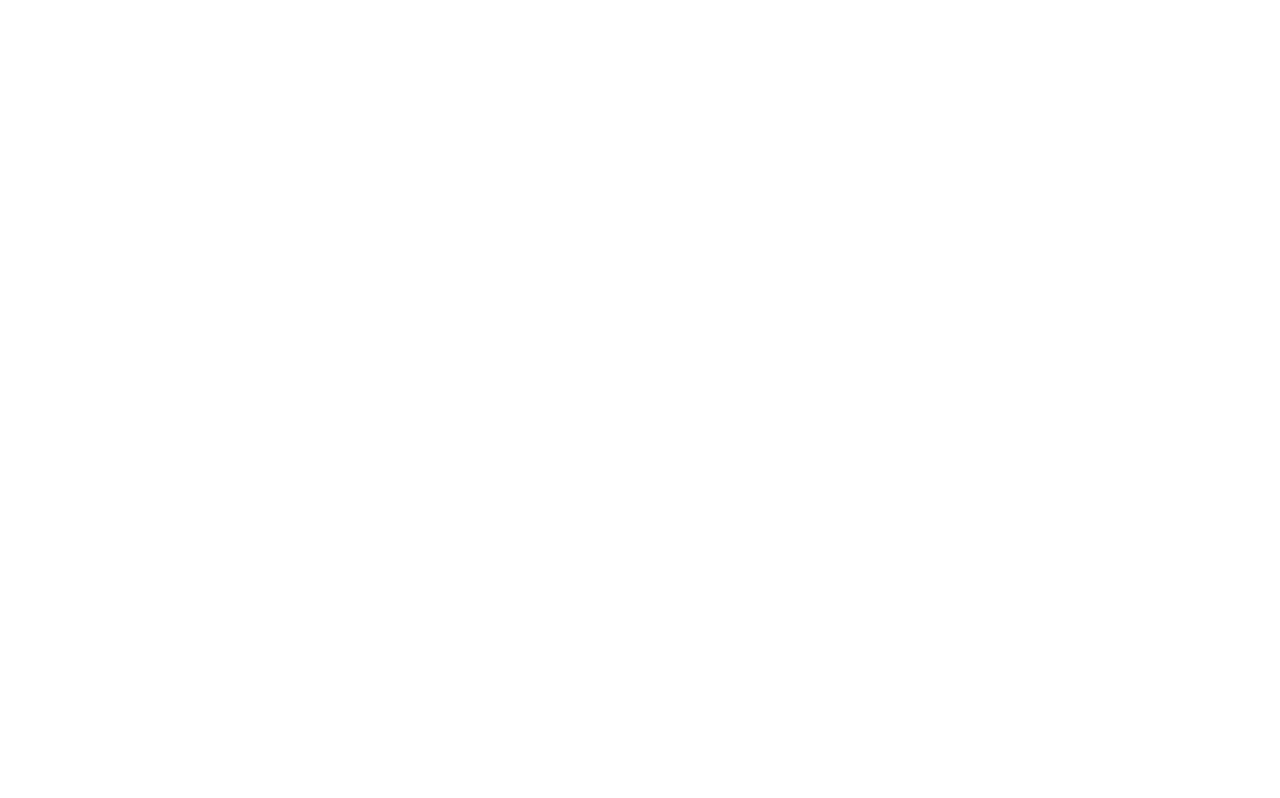
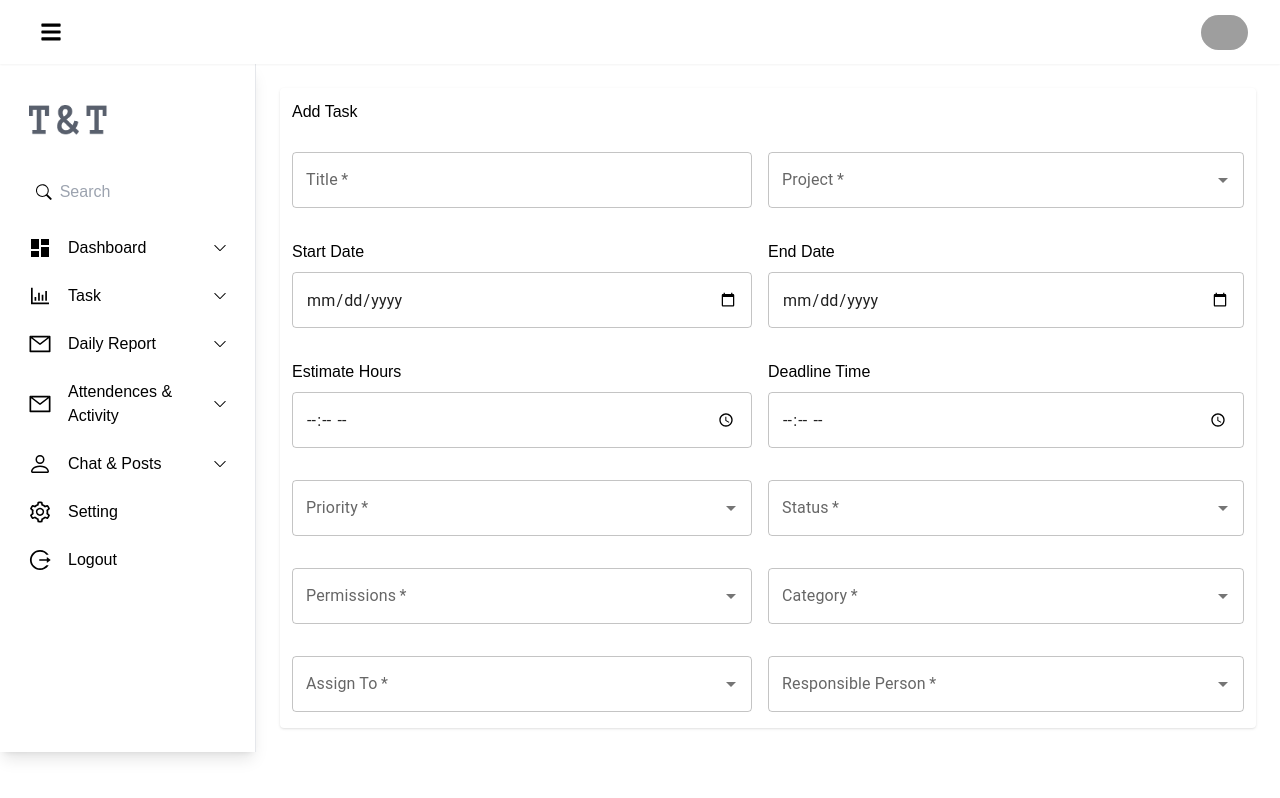
Before and after one commit to 2tracker/front_product_1, a React (Create React App) app: page /add-task in a window 1280 px wide. Before the commit this address had no page. Built offline with nearby package versions, Linux system fonts and the light colour scheme; grey boxes are pictures that could not be loaded.

Commit message:
added changes on add task page

```diff
--- a/src/App.js
+++ b/src/App.js
@@ -7,8 +7,8 @@
 import Dashboardpage from './Page/Dashboard';
 import Incomepage from './Page/Incomepage';
 import Taskpage from './Page/taskpage';
-import Birthdatlist from './Page/birthdatlist';
-import Myprofile from './Page/myprofile';
+import Birthdatlist from './Page/Birthdatlist'
+import AddNewTask from './Page/AddNewTask';
 
 function App() {
   return (
@@ -21,9 +21,7 @@
         <Route path='/incometable' element={<Incomepage/>}/>
         <Route path='/tasklist' element={<Taskpage/>}/>
         <Route path='/birthdaylist' element={<Birthdatlist/>}/>
-        <Route path='/myprofile' element={<Myprofile/>}/>
-
-
+        <Route path='/add-task' element={<AddNewTask/>}/>
       </Routes>
     </div>
   );
--- /dev/null
+++ b/src/Page/AddNewTask.jsx
@@ -0,0 +1,17 @@
+import React from "react";
+import Layout from "../component/common/Layout";
+import AddTask from "../component/common/TaskComponent/AddTaskComponent";
+
+const AddNewTask = () =>{
+    return(
+        <>
+        <Layout>
+           <div className="p-6">
+           <AddTask/>
+           </div>
+        </Layout>
+        </>
+    )
+}
+
+export default AddNewTask;
--- a/src/component/common/DashBorad/BirthDayTable/index.js
+++ b/src/component/common/DashBorad/BirthDayTable/index.js
@@ -17,21 +17,19 @@
 
 function BirthDayTable() {
   const [age, setAge] = React.useState("");
-  const [getDob,setGeDob] = React.useState([])
+  const [getDob, setGeDob] = React.useState([])
 
   const handleChange = (event) => {
     setAge(event.target.value);
   };
 
-  useEffect(()=>{
-    GetDOB().then((res)=>{
+  useEffect(() => {
+    GetDOB().then((res) => {
       setGeDob(res)
-    }).catch((err)=>{
-      console.log(err,"DOB ERROR");
+    }).catch((err) => {
+      console.log(err, "DOB ERROR");
     })
-  },[])
-
-  const pathName = window.location.pathname
+  }, [])
 
   return (
 
@@ -43,7 +41,7 @@
           </h5>
         </div>
         <div>
-              <TableContainer component={Paper} sx={{ maxHeight: 300 }} className="user-table-data">
+          <TableContainer component={Paper} sx={{ maxHeight: 400 }} className="user-table-data">
             <Table sx={{ minWidth: 650 }} aria-label="simple table">
               <TableHead>
                 <TableRow className="user-table-title">
@@ -60,10 +58,11 @@
                 </TableRow>
               </TableHead>
               <TableBody className="h-full min-h-[300px] !overflow-y-auto ">
-                  {getDob.map((item,index)=>{
+                {getDob.map((item, index) => {
                   return (
                     <>
                       <TableRow
+                      key={index}
                         sx={{ "&:last-child td, &:last-child th": { border: 0 } }}
                       >
                         <TableCell component="th" scope="row">
@@ -88,30 +87,23 @@
                         <TableCell>{moment(item?.DOB).format('DD/MM/YYYY')}</TableCell>
                         <TableCell>{item?.daysToBday} Days</TableCell>
                         <TableCell><button className={`w-[130px] h-[30px] ${item?.daysToBday > 130 ? 'text-orange-600 bg-orange-200' : 'text-blue-500 bg-blue-200'} ${item?.daysToBday === 0 && 'text-blue-500 bg-white'} font-semibold text-[16px]   rounded-2xl`}>
-                        {item?.daysToBday > 130 ? 'Low' : 'Something' } {item?.daysToBday === 0 && 'My Birthday'}
+                          {item?.daysToBday > 130 ? 'Low' : 'Something'} {item?.daysToBday === 0 && 'My Birthday'}
                         </button></TableCell>
+                      </TableRow>
 
-                    </TableRow>
                     </>
                   )
                 })}
+
               </TableBody>
             </Table>
           </TableContainer>
-
-            </div>
-            {pathName === '/birthdaylist' ?
-          ''
-          :
-
-            <div className="text-center">
-            <Link to={"/birthdaylist"} className="bg-blue-500 px-5 py-2 inline-flex mt-4 w-auto rounded-lg text-white">
-              <Button className=" hover:rounded-lg  hover:inline-flex !text-white !p-0 !h-auto">
-              View All
-              </Button>
+          <div className="text-center w-full">
+            <Link to={'/birthdaylist'}>
+                  <Button className="rounded-md">View All</Button>
                   </Link>
                 </div>
-          }
+        </div>
       </div>
 
     </div>
--- a/src/component/common/LoginComponent/index.jsx
+++ b/src/component/common/LoginComponent/index.jsx
@@ -35,6 +35,7 @@
         toast.success(`Send OTP in your E-mail : ${res.data.otp}`);
       }
     }).catch((err)=>{
+      toast.error(err?.response?.data);
       console.log('SEND OTP ERROR :-' ,err)
     });
   });
--- /dev/null
+++ b/src/component/common/TaskComponent/AddTaskComponent/index.js
@@ -0,0 +1,121 @@
+import { Autocomplete, FormControl, InputLabel, MenuItem, Select, TextField } from "@mui/material";
+
+function AddTask() {
+    const option = [
+        'High',
+        'Medium',
+        'Low'
+    ]
+    return (
+        <div className="shadow rounded h-auto w-full px-3">
+            <div>
+                <h1 className="py-3">Add Task</h1>
+            </div>
+            <div className="grid grid-cols-12">
+                <div className="col-span-6 mr-4">
+                    <div className="py-4">
+                        <TextField id="outlined-basic" fullWidth label="Title" required variant="outlined" />
+                    </div>
+                    <div className="py-4">
+                        <div className="pb-2">
+                            <label>Start Date</label>
+                        </div>
+                        <TextField id="outlined-basic" fullWidth type="date" placeholder="StartDate" required variant="outlined" />
+                    </div>
+                    <div className="py-4">
+                        <div className="pb-2">
+                            <label>Estimate Hours</label>
+                        </div>
+                        <TextField id="outlined-basic" fullWidth type="time" required variant="outlined" />
+                    </div>
+                    <div className="py-4">
+                        <Autocomplete
+                            disablePortal
+
+                            id="combo-box-demo"
+                            options={option}
+                            sx={{ width: '100%' }}
+                            renderInput={(params) => <TextField {...params} label="Priority" required />}
+                        />
+                    </div>
+                    <div className="py-4">
+                    <Autocomplete
+                            disablePortal
+
+                            id="combo-box-demo"
+                            options={option}
+                            sx={{ width: '100%' }}
+                            renderInput={(params) => <TextField {...params} label="Permissions" required />}
+                        />
+                    </div>
+                    <div className="py-4">
+                    <Autocomplete
+                            disablePortal
+                            id="combo-box-demo"
+                            options={option}
+                            sx={{ width: '100%' }}
+                            renderInput={(params) => <TextField {...params} label="Assign To" required />}
+                        />
+                    </div>
+                </div>
+                <div className="col-span-6">
+                <div className="py-4">
+                    <Autocomplete
+                            disablePortal
+
+                            id="combo-box-demo"
+                            options={option}
+                            sx={{ width: '100%' }}
+                            renderInput={(params) => <TextField {...params} label="Project" required />}
+                        />
+                    </div>
+                    <div className="py-4">
+                        <div className="pb-2">
+                            <label>End Date</label>
+                        </div>
+                        <TextField id="outlined-basic" fullWidth type="date" placeholder="StartDate" required variant="outlined" />
+                    </div>
+                    <div className="py-4">
+                    <div className="pb-2">
+                            <label>Deadline Time</label>
+                        </div>
+                        <TextField id="outlined-basic" fullWidth type="time" required variant="outlined" />
+                    </div>
+                    <div className="py-4">
+                    <Autocomplete
+                            disablePortal
+
+                            id="combo-box-demo"
+                            options={option}
+                            sx={{ width: '100%' }}
+                            renderInput={(params) => <TextField {...params} label="Status" required />}
+                        />
+                    </div>
+                    <div className="py-4">
+                    <Autocomplete
+                            disablePortal
+
+                            id="combo-box-demo"
+                            options={option}
+                            sx={{ width: '100%' }}
+                            renderInput={(params) => <TextField {...params} label="Category" required />}
+                        />
+                    </div>
+
+                    <div className="py-4">
+                    <Autocomplete
+                            disablePortal
+
+                            id="combo-box-demo"
+                            options={option}
+                            sx={{ width: '100%' }}
+                            renderInput={(params) => <TextField {...params} label="Responsible Person" required />}
+                        />
+                    </div>
+                </div>
+            </div>
+        </div>
+    )
+}
+
+export default AddTask;
--- a/src/component/common/TaskComponent/index.js
+++ b/src/component/common/TaskComponent/index.js
@@ -21,9 +21,11 @@
               <h5 className="text-[18px] font-medium text-left">
                 Task
               </h5>
+              <Link to={'/add-task'}>
               <Button>
             + Add Task
               </Button>
+              </Link>
             </div>
                 <div className='rounded-lg border p-[30px]'>
                 <div>
```
Lines whose indentation alone changed are shown as unchanged.
